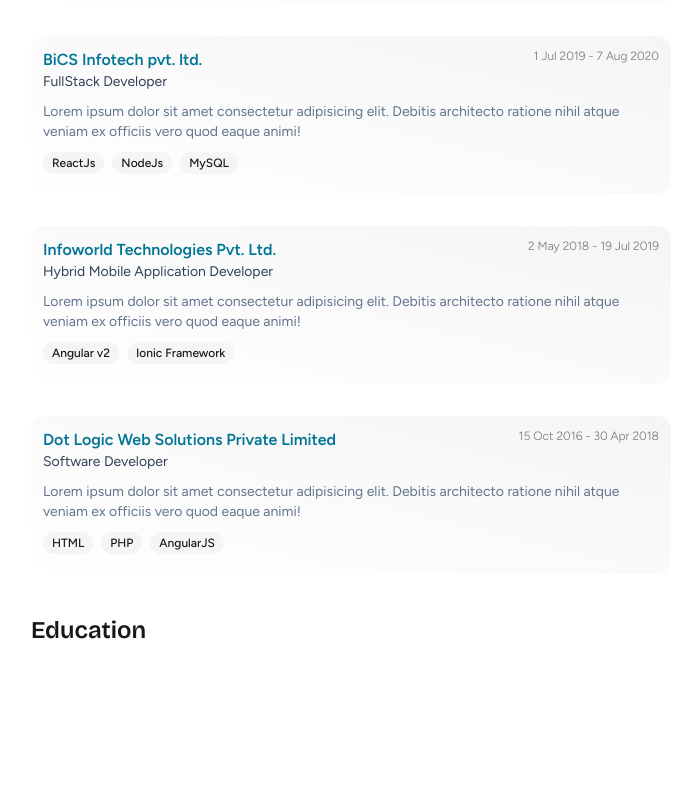
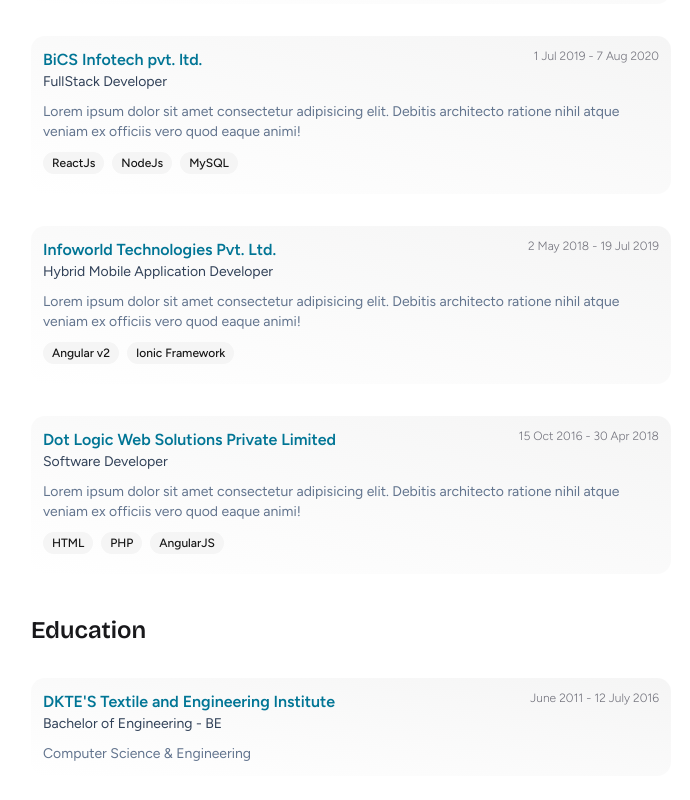
Before and after one commit to DalaviMoreshwar/DalaviMoreshwar, a Next.js app: page / in a window 1280 px wide. Shown: the part 1448-2248 px from the top of the page, without its empty margins (289-979 px from the left). Before the commit the page ends 2154 px from the top, so only its background shows below. Built offline with nearby package versions, Linux system fonts and the light colour scheme.

Commit message:
add education details

```diff
--- a/components/Education.tsx
+++ b/components/Education.tsx
@@ -2,6 +2,8 @@
 
 import { motion } from "framer-motion";
 import SectionTitle from "./SectionTitle";
+import { education } from "@/utils";
+import Link from "next/link";
 
 export default function Education() {
   return (
@@ -12,6 +14,30 @@
       className="space-y-8"
     >
       <SectionTitle title={"Education"} />
+
+      <div className="space-y-2.5 bg-linear-to-bl from-neutral-100 dark:bg-linear-to-bl dark:from-neutral-950 dark:to-neutral-900 p-3 rounded-xl">
+        <div className="flex justify-between">
+          <div className="space-y-1">
+            <p className="font-thin text-xs md:hidden uppercase text-zinc-500 font-stretch-100%">
+              {education.startDate} - {education.endDate}
+            </p>
+            <Link href={education.link} target="_blank">
+              <p className="text-cyan-700 font-semibold dark:text-cyan-500">
+                {education.institute}
+              </p>
+            </Link>
+            <p className="bg-linear-to-br text-sm text-slate-700 dark:text-slate-200">
+              {education.degree}
+            </p>
+          </div>
+          <p className="font-thin text-xs sr-only sm:not-sr-only text-zinc-500 font-stretch-100%">
+            {education.startDate} - {education.endDate}
+          </p>
+        </div>
+        <p className="text-slate-500 dark:text-slate-500 text-sm">
+          {education.fieldOfStudy}
+        </p>
+      </div>
     </motion.section>
   );
 }
--- a/utils/index.ts
+++ b/utils/index.ts
@@ -72,11 +72,10 @@
 ];
 
 export const education = {
-  institute:
-    "DKTE'S Textile and Engineering Institute - An Empowered Autonomous Institute",
+  institute: "DKTE'S Textile and Engineering Institute",
   degree: "Bachelor of Engineering - BE",
-  fieldOfStudy: "Computer Science",
+  fieldOfStudy: "Computer Science & Engineering",
   startDate: "June 2011",
   endDate: "12 July 2016",
-  logo: "",
+  link: "https://www.dkte.ac.in/index.php",
 };
```
